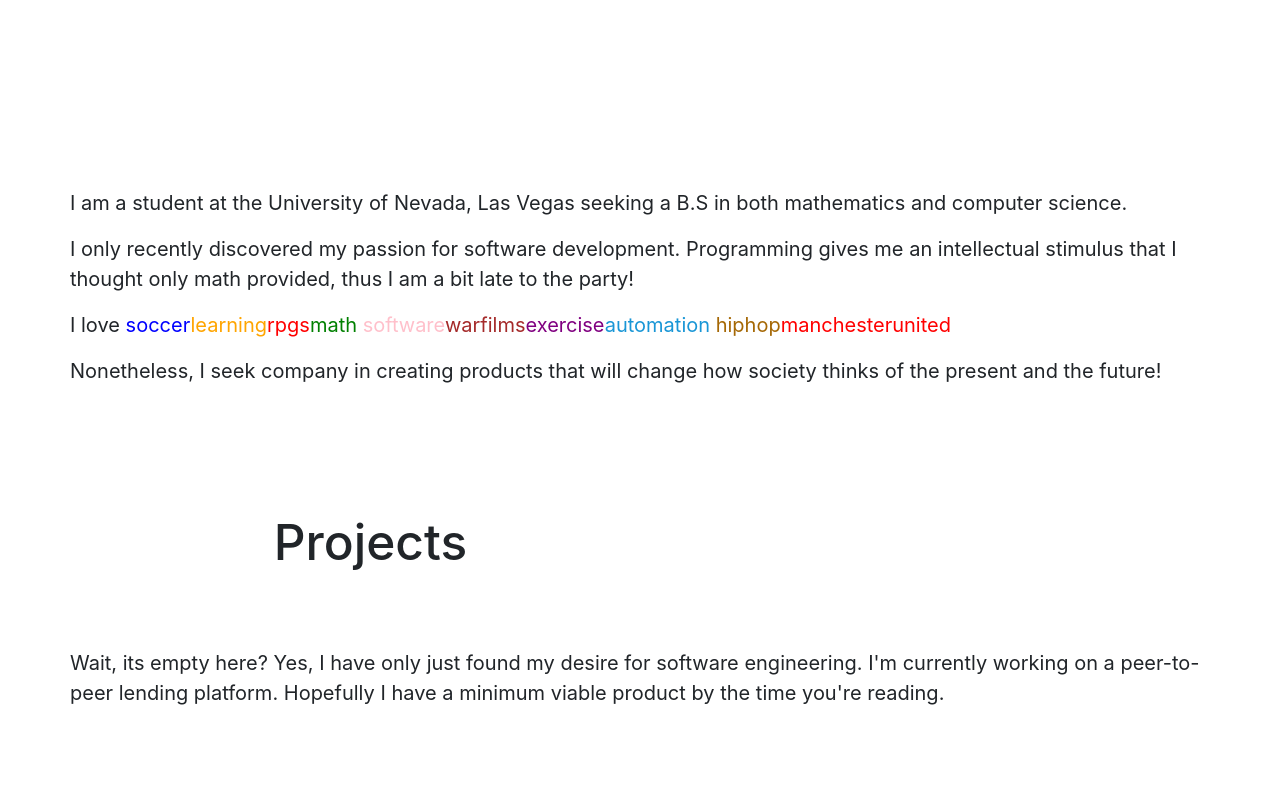
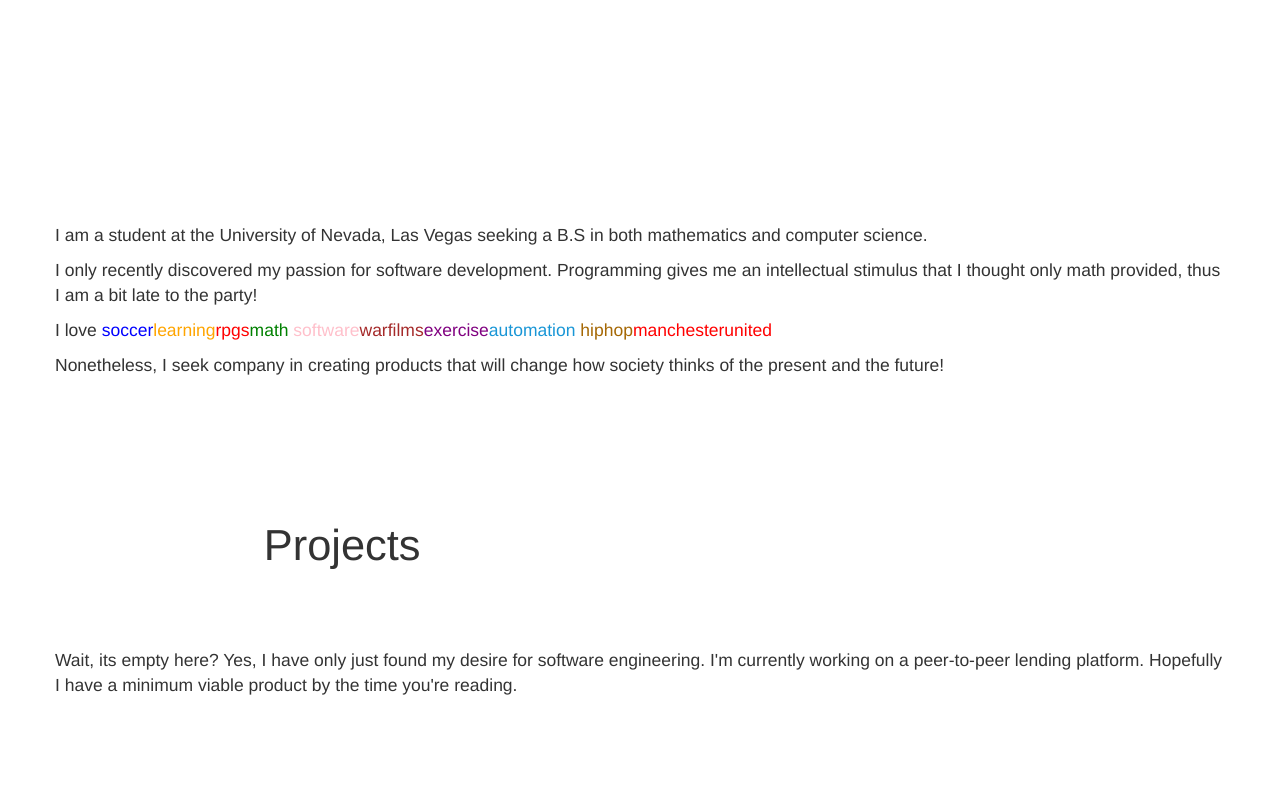
Before and after one commit to ArakelyanEdgar/Edgar-Arakelyan---Personal-Website, a website: page views/main.html in a window 1280 px wide. Shown: the part 399-1189 px from the top of the page. Drawn offline with nearby package versions, Linux system fonts and the light colour scheme; files that its build step writes are made by us from their sources; files whose address does not match are found by name.

Commit message:
css changes

```diff
--- a/views/main.html
+++ b/views/main.html
@@ -2,7 +2,7 @@
 <html>
 
     <head>
-        <link rel="stylesheet" href="https://maxcdn.bootstrapcdn.com/bootstrap/4.0.0-beta.2/css/bootstrap.min.css" integrity="sha384-PsH8R72JQ3SOdhVi3uxftmaW6Vc51MKb0q5P2rRUpPvrszuE4W1povHYgTpBfshb" crossorigin="anonymous">
+            <link rel="stylesheet" href="https://maxcdn.bootstrapcdn.com/bootstrap/3.3.7/css/bootstrap.min.css" integrity="sha384-BVYiiSIFeK1dGmJRAkycuHAHRg32OmUcww7on3RYdg4Va+PmSTsz/K68vbdEjh4u" crossorigin="anonymous">
 
         <title>Edgar Arakelyan</title>
     </head>
```
